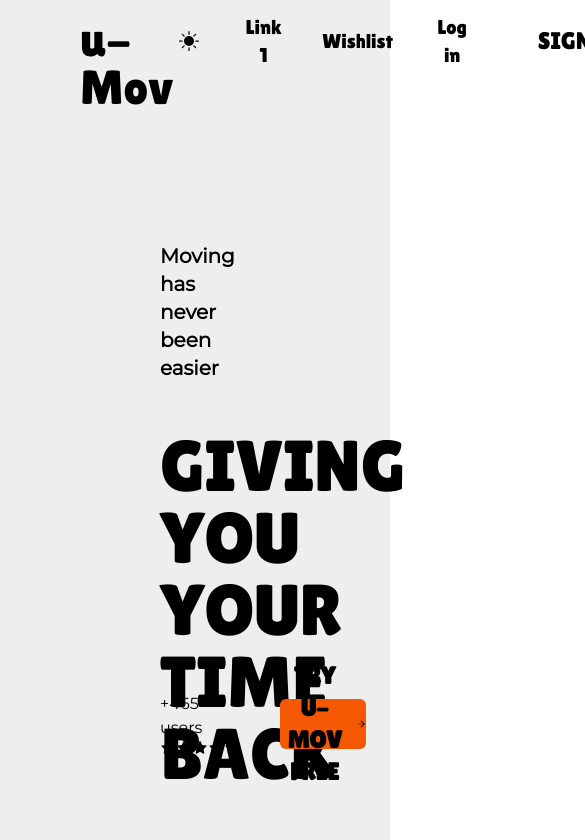
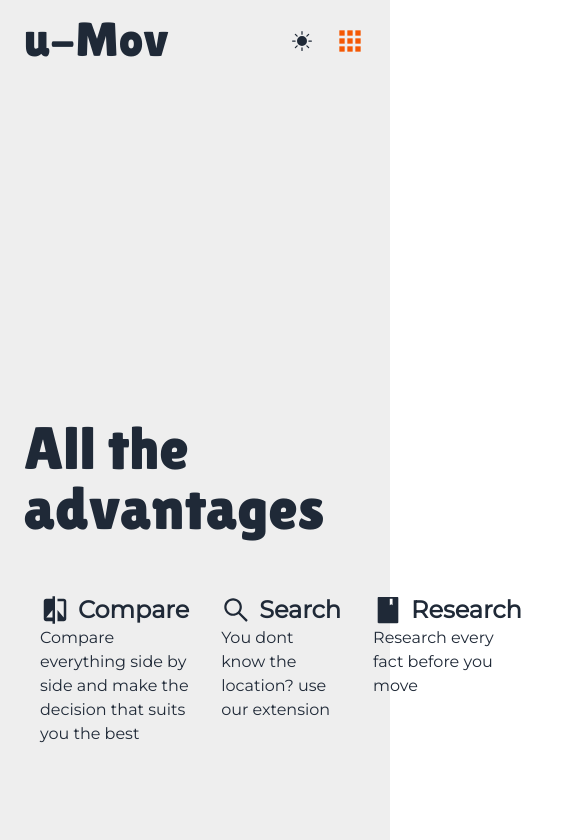
Before and after one commit to Egomessss/U-Mov, a Next.js app: page / in a window 390 px wide. Shown: the top 840 px of the page, 585 px wide, since content can reach past the window. Built offline with nearby package versions, Linux system fonts and the light colour scheme; grey boxes are pictures that could not be loaded.

Commit message:
added daisy ui and navbar responsive

```diff
--- a/package.json
+++ b/package.json
@@ -12,6 +12,7 @@
     "@types/node": "18.14.6",
     "@types/react": "18.0.28",
     "@types/react-dom": "18.0.11",
+    "daisyui": "^2.51.3",
     "eslint": "8.35.0",
     "eslint-config-next": "13.2.3",
     "next": "13.2.3",
--- a/src/components/Navbar.tsx
+++ b/src/components/Navbar.tsx
@@ -1,6 +1,7 @@
 import ThemeToggler from '@/hooks/ThemeToggler'
 import React from 'react'
 import { AiOutlineArrowRight } from 'react-icons/ai'
+import { CgMenuGridR } from "react-icons/cg"
 
 function Navbar() {
     return (
@@ -8,9 +9,12 @@ function Navbar() {
             <div>
                 <h1 className='text-5xl '>u-Mov</h1>
             </div>
-            <div className='flex gap-14'>
+            <div className='flex items-center gap-4'>
+                <ThemeToggler />
+                <button><CgMenuGridR className='w-8 h-8 text-orange' /></button>
+
+                <div className='hidden md:flex md:gap-14'>
                     <ul className='flex gap-10 items-center text-xl uppercase'>
-                    <li><ThemeToggler /></li>
                         <li>
                             <button>Link 1</button>
                         </li>
@@ -26,6 +30,9 @@ function Navbar() {
                         <AiOutlineArrowRight />
                     </button>
                 </div>
+            </div>
+
+
         </nav>
     )
 }
--- a/src/hooks/ThemeToggler.tsx
+++ b/src/hooks/ThemeToggler.tsx
@@ -12,9 +12,9 @@ function ThemeToggler() {
     useEffect(() => setMounted(true), [])
     if (!mounted) return null
     return (
-        <button className='w-8 h-8 bg-blue-100 rounded-lg dark:bg-black flex items-center justify-center hover:ring-2 ring-blue-400 transition-all duration-300 focus:outline-none'
-        onClick={() => setTheme(theme === "light" ? "dark" : "light")} aria-label="Toogle Dark Mode">
-            {theme === "light" ? <BsMoonFill className="text-blue-500 w-5 h-5" /> : <BsFillSunFill className="text-blue-500 w-5 h-5" />}
+        <button className='w-8 h-8 dark:bg-black flex items-center justify-center transition-all duration-300 focus:outline-none'
+            onClick={() => setTheme(theme === "light" ? "dark" : "light")} aria-label="Toogle Dark Mode">
+            {theme === "light" ? <BsMoonFill className=" w-5 h-5" /> : <BsFillSunFill className=" w-5 h-5" />}
         </button>
     )
 }
--- a/src/pages/index.tsx
+++ b/src/pages/index.tsx
@@ -15,13 +15,13 @@ export default function Home() {
         <link rel="icon" href="/favicon.ico" />
       </Head>
       <>
-        <div className='h-[1500px] px-20 py-4 bg-[#EEEEEE] dark:text-white dark:bg-gradient-to-b dark:from-[#000000] dark:via-darkgray dark:to-darkgray ' >
+        <div className='h-[1500px] px-6 lg:px-20 py-4 bg-[#EEEEEE] dark:text-white dark:bg-gradient-to-b dark:from-[#000000] dark:via-darkgray dark:to-darkgray ' >
           {/* Nav */}
           <Navbar />
           {/* Main  */}
           <main className='px-20 py-44 flex-col flex gap-20'>
             {/* hero */}
-            <Hero />
+            {/* <Hero /> */}
           </main>
           {/* hook */}
           <div className='flex justify-between flex-col items-center gap-10 h-[350px]'>
--- a/tailwind.config.js
+++ b/tailwind.config.js
@@ -18,5 +18,5 @@ module.exports = {
       white: "#FFFFFF",
     },
   },
-  plugins: [],
+  plugins: [require("daisyui")],
 }
```
Also changed, not shown: 1 other file (tests, documents, lock files or other folders). Lines whose indentation alone changed are shown as unchanged.
